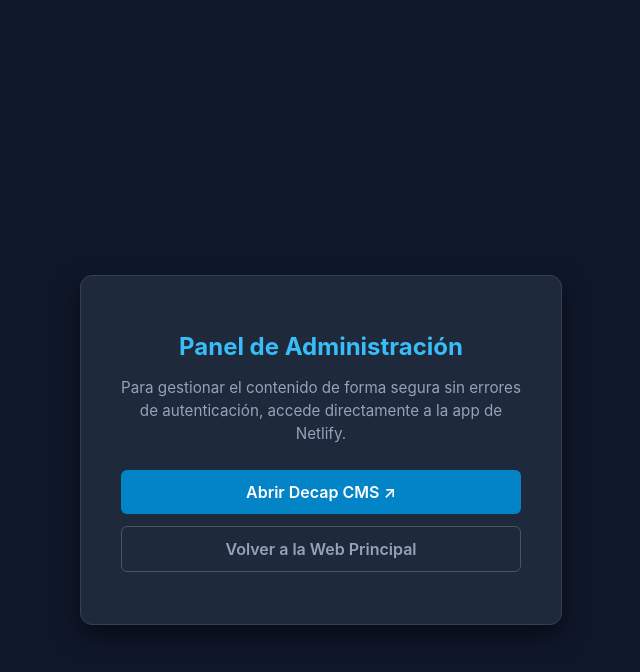
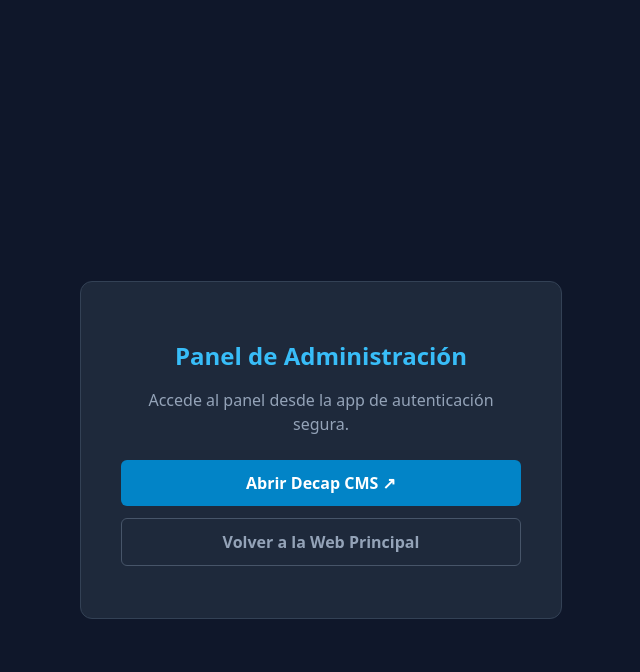
Before and after one commit to rotsenzemog/rotsenzemog.github.io, a Jekyll site: the page admin/index.html, which Jekyll copies as it is, in a window 1280 px wide. Shown: the top 672 px of the page, without its empty margins (319-959 px from the left). Built offline with Jekyll 4.4.1, drawn with Linux system fonts in a browser that asks for light colours; a script that is not in the unit is left out.

Commit message:
Update title and add Netlify Identity script

```diff
--- a/admin/index.html
+++ b/admin/index.html
@@ -3,68 +3,52 @@
   <head>
     <meta charset="utf-8" />
     <meta name="viewport" content="width=device-width, initial-scale=1.0" />
-    <title>Acceso al Panel de Control</title>
-    <style>
-      body {
-        font-family: -apple-system, BlinkMacSystemFont, "Segoe UI", Roboto, sans-serif;
-        display: flex;
-        justify-content: center;
-        align-items: center;
-        height: 100vh;
-        margin: 0;
-        background-color: #0f172a;
-        color: #f8fafc;
-      }
-      .card {
-        background: #1e293b;
-        padding: 2.5rem;
-        border-radius: 12px;
-        box-shadow: 0 10px 25px rgba(0,0,0,0.5);
-        text-align: center;
-        max-width: 400px;
-        border: 1px solid #334155;
-      }
-      h1 { font-size: 1.5rem; margin-bottom: 1rem; color: #38bdf8; }
-      p { color: #94a3b8; font-size: 0.95rem; line-height: 1.5; margin-bottom: 1.5rem; }
-      .btn {
-        display: block;
-        width: 100%;
-        padding: 0.75rem 1rem;
-        margin-bottom: 0.75rem;
-        border-radius: 6px;
-        text-decoration: none;
-        font-weight: 600;
-        box-sizing: border-box;
-      }
-      .btn-primary { background-color: #0284c7; color: #ffffff; }
-      .btn-primary:hover { background-color: #0369a1; }
-      .btn-secondary { background-color: transparent; color: #94a3b8; border: 1px solid #475569; }
-      .btn-secondary:hover { background-color: #334155; color: #fff; }
-    </style>
+    <title>Content Manager</title>
+    <!-- Script de Netlify Identity -->
+    <script src="https://identity.netlify.com/v1/netlify-identity-widget.js"></script>
   </head>
   <body>
-    <div class="card">
-      <h1>Panel de Administración</h1>
-      <p>Para gestionar el contenido de forma segura sin errores de autenticación, accede directamente a la app de Netlify.</p>
+    <script>
+      // Detectar si estamos en el dominio de Netlify
+      const isNetlify = window.location.hostname.includes("netlify.app");
 
-      <!-- Botón que abre el CMS en una pestaña nueva -->
-      <a href="https://marvelous-meringue-028d74.netlify.app/admin/" target="_blank" class="btn btn-primary">
-        Abrir Decap CMS ↗
-      </a>
+      if (isNetlify) {
+        // EN NETLIFY: Cargar el CMS normalmente
+        document.write('<script src="https://unpkg.com/decap-cms@^3.0.0/dist/decap-cms.js"><\/script>');
 
-      <!-- Botón para volver a la página principal -->
-      <a href="/" class="btn btn-secondary">
-        Volver a la Web Principal
-      </a>
-    </div>
-
-    <script>
-      // Intenta redirigir la pestaña principal a la Home al hacer clic en el botón del CMS
-      document.querySelector('.btn-primary').addEventListener('click', function() {
-        setTimeout(function() {
-          window.location.href = "/";
-        }, 500);
-      });
+        if (window.netlifyIdentity) {
+          window.netlifyIdentity.on("init", user => {
+            if (!user) {
+              window.netlifyIdentity.on("login", () => {
+                document.location.reload();
+              });
+            }
+          });
+        }
+      } else {
+        // EN GITHUB PAGES: Mostrar la tarjeta de acceso
+        document.write(`
+          <style>
+            body { font-family: system-ui, sans-serif; display: flex; justify-content: center; align-items: center; height: 100vh; margin: 0; background: #0f172a; color: #fff; }
+            .card { background: #1e293b; padding: 2.5rem; border-radius: 12px; text-align: center; max-width: 400px; border: 1px solid #334155; }
+            h1 { color: #38bdf8; font-size: 1.5rem; margin-bottom: 1rem; }
+            p { color: #94a3b8; line-height: 1.5; margin-bottom: 1.5rem; }
+            .btn { display: block; width: 100%; padding: 0.75rem; border-radius: 6px; text-decoration: none; font-weight: 600; box-sizing: border-box; margin-bottom: 0.75rem; }
+            .btn-primary { background: #0284c7; color: #fff; }
+            .btn-secondary { background: transparent; color: #94a3b8; border: 1px solid #475569; }
+          </style>
+          <div class="card">
+            <h1>Panel de Administración</h1>
+            <p>Accede al panel desde la app de autenticación segura.</p>
+            <a href="https://marvelous-meringue-028d74.netlify.app/admin/" target="_blank" onclick="setTimeout(() => window.location.href='https://rotsenzemog.github.io', 500)" class="btn btn-primary">
+              Abrir Decap CMS ↗
+            </a>
+            <a href="https://rotsenzemog.github.io" class="btn btn-secondary">
+              Volver a la Web Principal
+            </a>
+          </div>
+        `);
+      }
     </script>
   </body>
 </html>
```
